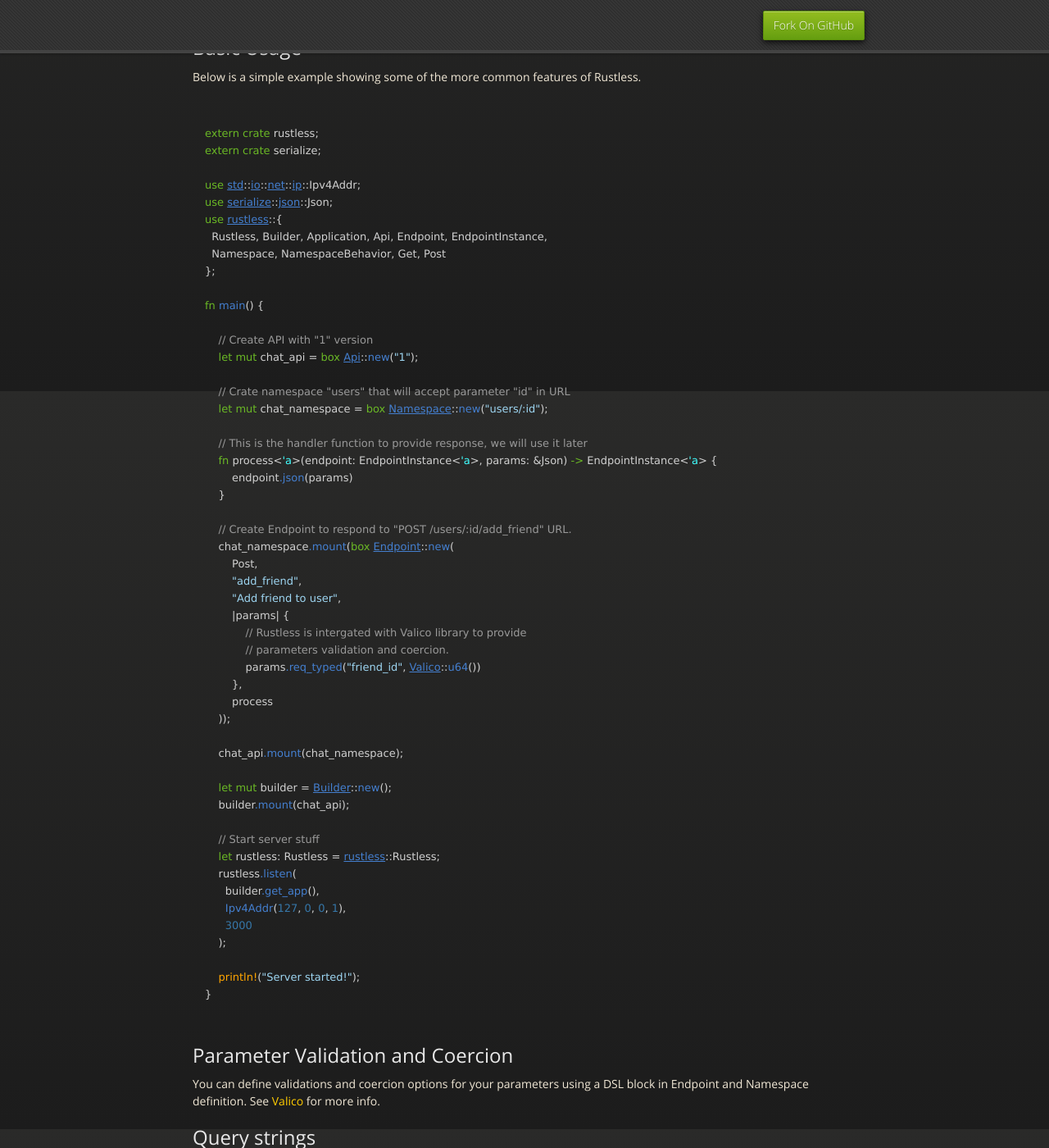
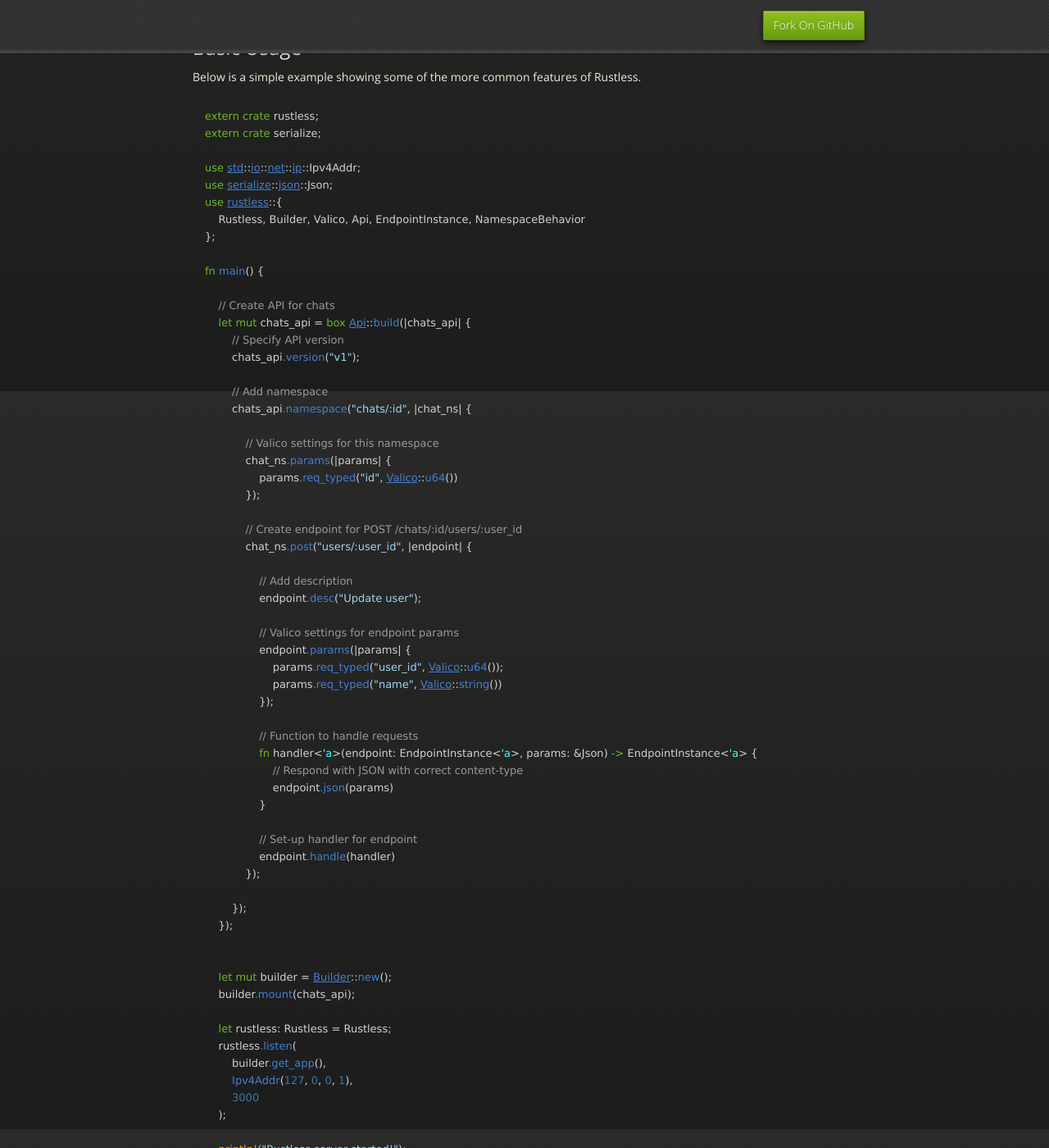
Before and after one commit to rustless/rustless.github.io, a Jekyll site: the page built from index.md, in a window 1280 px wide and 1400 px high, scrolled down 423 px. Shown: the whole window at 82% size. Built offline with Jekyll 4.4.1, drawn with Linux system fonts in a browser that asks for light colours; nearby versions of some CDN libraries; Markdown is read by kramdown in place of the engine named in the settings.

Commit message:
Fix readme to support latest rustless

```diff
--- a/index.md
+++ b/index.md
@@ -17,59 +17,68 @@ Rustless in a port of [Grape] library from Ruby world and is still mostly **in p
 Below is a simple example showing some of the more common features of Rustless.
 
 ~~~rust
-
 extern crate rustless;
 extern crate serialize;
 
 use std::io::net::ip::Ipv4Addr;
 use serialize::json::Json;
 use rustless::{
-  Rustless, Builder, Application, Api, Endpoint, EndpointInstance,
-  Namespace, NamespaceBehavior, Get, Post
+    Rustless, Builder, Valico, Api, EndpointInstance, NamespaceBehavior
 };
 
 fn main() {
 
-    // Create API with "1" version
-    let mut chat_api = box Api::new("1");
+    // Create API for chats
+    let mut chats_api = box Api::build(|chats_api| {
+        // Specify API version
+        chats_api.version("v1");
 
-    // Crate namespace "users" that will accept parameter "id" in URL
-    let mut chat_namespace = box Namespace::new("users/:id");
+        // Add namespace
+        chats_api.namespace("chats/:id", |chat_ns| {
 
-    // This is the handler function to provide response, we will use it later
-    fn process<'a>(endpoint: EndpointInstance<'a>, params: &Json) -> EndpointInstance<'a> {
-        endpoint.json(params)
-    }
+            // Valico settings for this namespace
+            chat_ns.params(|params| {
+                params.req_typed("id", Valico::u64())
+            });
 
-    // Create Endpoint to respond to "POST /users/:id/add_friend" URL.
-    chat_namespace.mount(box Endpoint::new(
-        Post,
-        "add_friend",
-        "Add friend to user",
-        |params| {
-            // Rustless is intergated with Valico library to provide
-            // parameters validation and coercion.
-            params.req_typed("friend_id", Valico::u64())
-        },
-        process
-    ));
+            // Create endpoint for POST /chats/:id/users/:user_id
+            chat_ns.post("users/:user_id", |endpoint| {
 
-    chat_api.mount(chat_namespace);
+                // Add description
+                endpoint.desc("Update user");
+
+                // Valico settings for endpoint params
+                endpoint.params(|params| {
+                    params.req_typed("user_id", Valico::u64());
+                    params.req_typed("name", Valico::string())
+                });
+
+                // Function to handle requests
+                fn handler<'a>(endpoint: EndpointInstance<'a>, params: &Json) -> EndpointInstance<'a> {
+                    // Respond with JSON with correct content-type
+                    endpoint.json(params)
+                }
+
+                // Set-up handler for endpoint
+                endpoint.handle(handler)
+            });
+
+        });
+    });
+
 
     let mut builder = Builder::new();
-    builder.mount(chat_api);
+    builder.mount(chats_api);
 
-    // Start server stuff
-    let rustless: Rustless = rustless::Rustless;
+    let rustless: Rustless = Rustless;
     rustless.listen(
-      builder.get_app(),
-      Ipv4Addr(127, 0, 0, 1),
-      3000
+        builder.get_app(),
+        Ipv4Addr(127, 0, 0, 1),
+        3000
     );
 
-    println!("Server started!");
+    println!("Rustless server started!");
 }
-
 ~~~
 
 ## Parameter Validation and Coercion
```
